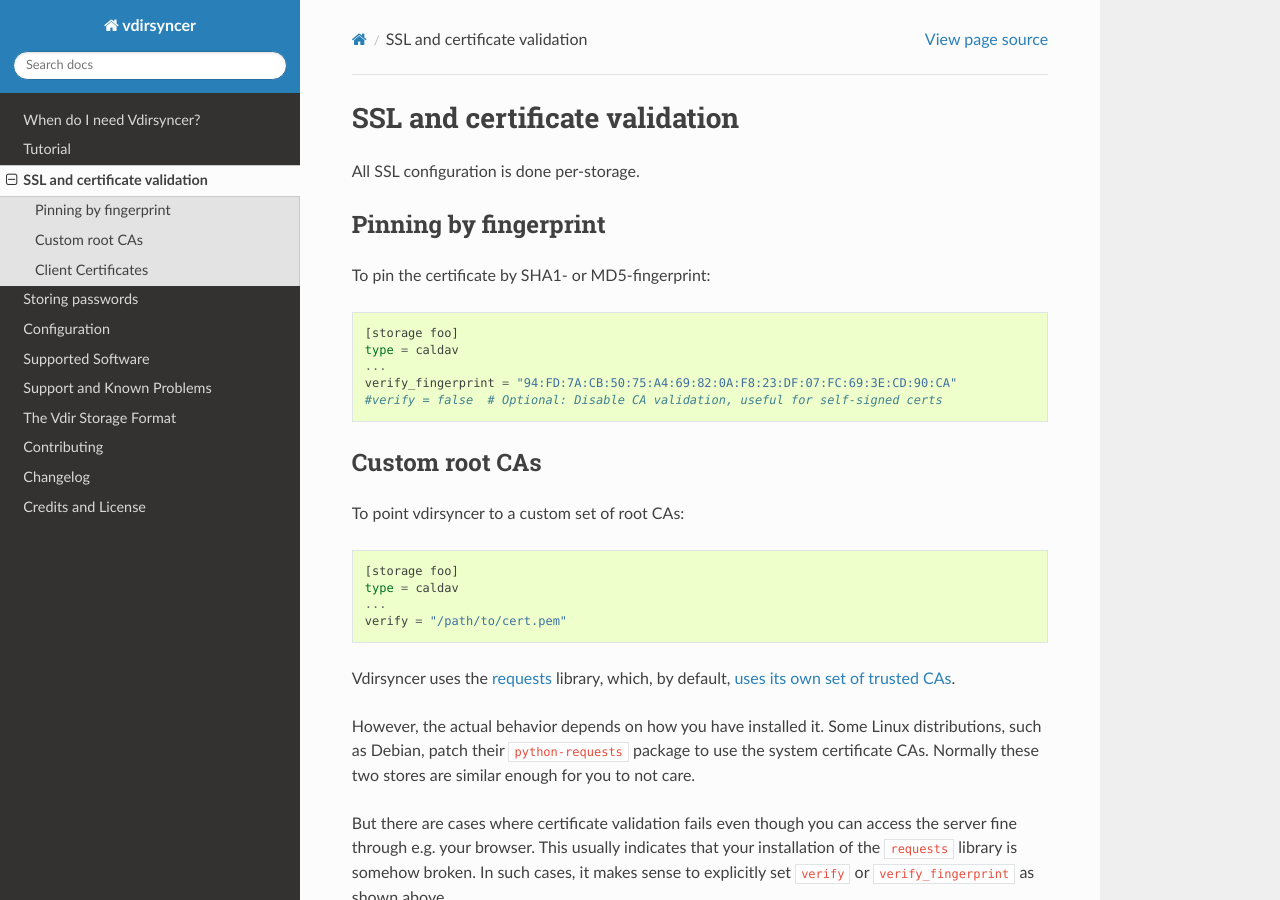
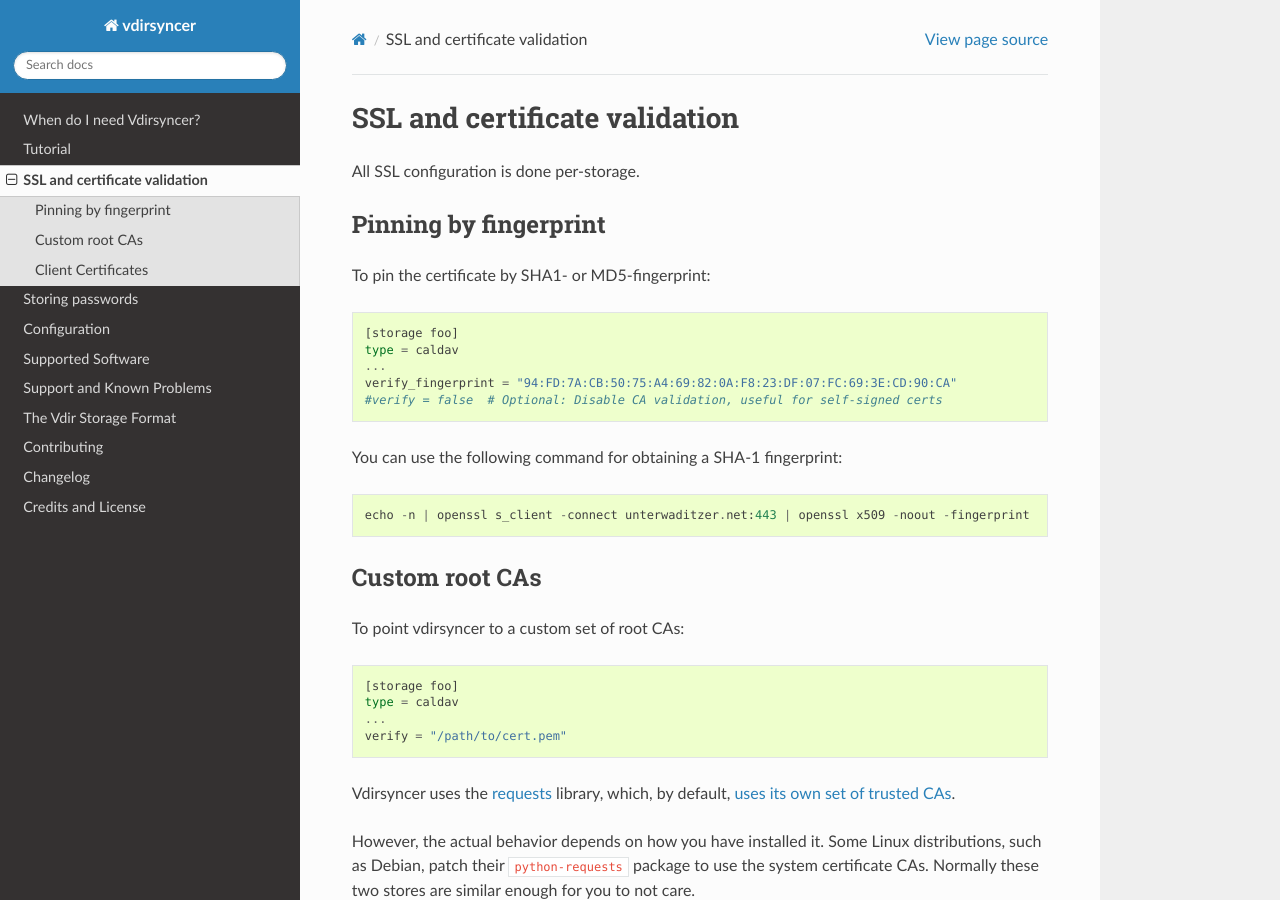
Before and after one commit to pimutils/vdirsyncer, a Sphinx documentation site: the page built from docs/ssl-tutorial.rst, in a window 1280 px wide and 900 px high. Built offline with Sphinx 7.4.7 and the Read the Docs theme 2.0.0, drawn with Linux system fonts in a browser that asks for light colours; the version number could not be read and is left out.

Commit message:
Add helpful command to fingerprint docs

```diff
--- a/docs/ssl-tutorial.rst
+++ b/docs/ssl-tutorial.rst
@@ -16,6 +16,10 @@
     ...
     verify_fingerprint = "94:FD:7A:CB:50:75:A4:69:82:0A:F8:23:DF:07:FC:69:3E:CD:90:CA"
     #verify = false  # Optional: Disable CA validation, useful for self-signed certs
+
+You can use the following command for obtaining a SHA-1 fingerprint::
+
+    echo -n | openssl s_client -connect unterwaditzer.net:443 | openssl x509 -noout -fingerprint
 
 .. _ssl-cas:
 
```
